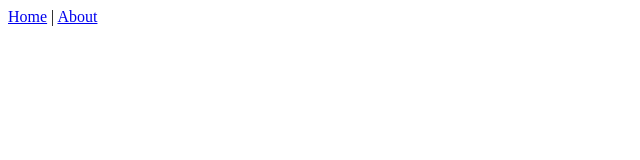
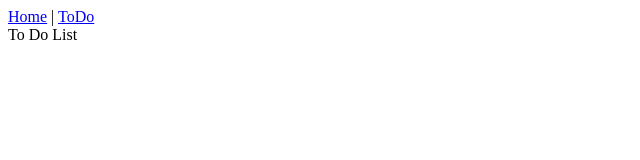
Before and after one commit to waiscodes/vue-to-do-list, a Vue app: page /ToDo in a window 1280 px wide. Before the commit this address had no page. Shown: the top 160 px of the page, without its empty margins (0-640 px from the left). Built offline with nearby package versions, Linux system fonts and the light colour scheme.

Commit message:
Added a new component todo and changed all the paths

```diff
--- a/src/App.vue
+++ b/src/App.vue
@@ -1,7 +1,7 @@
 <template>
   <div id="nav">
     <router-link to="/">Home</router-link> |
-    <router-link to="/about">About</router-link>
+    <router-link to="/ToDo">ToDo</router-link>
   </div>
   <router-view />
 </template>
--- a/src/router/index.js
+++ b/src/router/index.js
@@ -1,25 +1,26 @@
-import { createRouter, createWebHistory } from 'vue-router'
-import Home from '../views/Home.vue'
+import { createRouter, createWebHistory } from "vue-router";
+import Home from "../views/Home.vue";
 
 const routes = [
   {
-    path: '/',
-    name: 'Home',
-    component: Home
+    path: "/",
+    name: "Home",
+    component: Home,
   },
   {
-    path: '/about',
-    name: 'About',
+    path: "/ToDo",
+    name: "ToDo",
     // route level code-splitting
     // this generates a separate chunk (about.[hash].js) for this route
     // which is lazy-loaded when the route is visited.
-    component: () => import(/* webpackChunkName: "about" */ '../views/About.vue')
-  }
-]
+    component: () =>
+      import(/* webpackChunkName: "about" */ "../views/ToDo.vue"),
+  },
+];
 
 const router = createRouter({
   history: createWebHistory(process.env.BASE_URL),
-  routes
-})
+  routes,
+});
 
-export default router
+export default router;
--- a/src/views/About.vue
+++ /dev/null
@@ -1,5 +0,0 @@
-<template>
-  <div class="about">
-    About us page
-  </div>
-</template>
--- /dev/null
+++ b/src/views/ToDo.vue
@@ -0,0 +1,5 @@
+<template>
+  <div class="ToDo">
+    To Do List
+  </div>
+</template>
```
